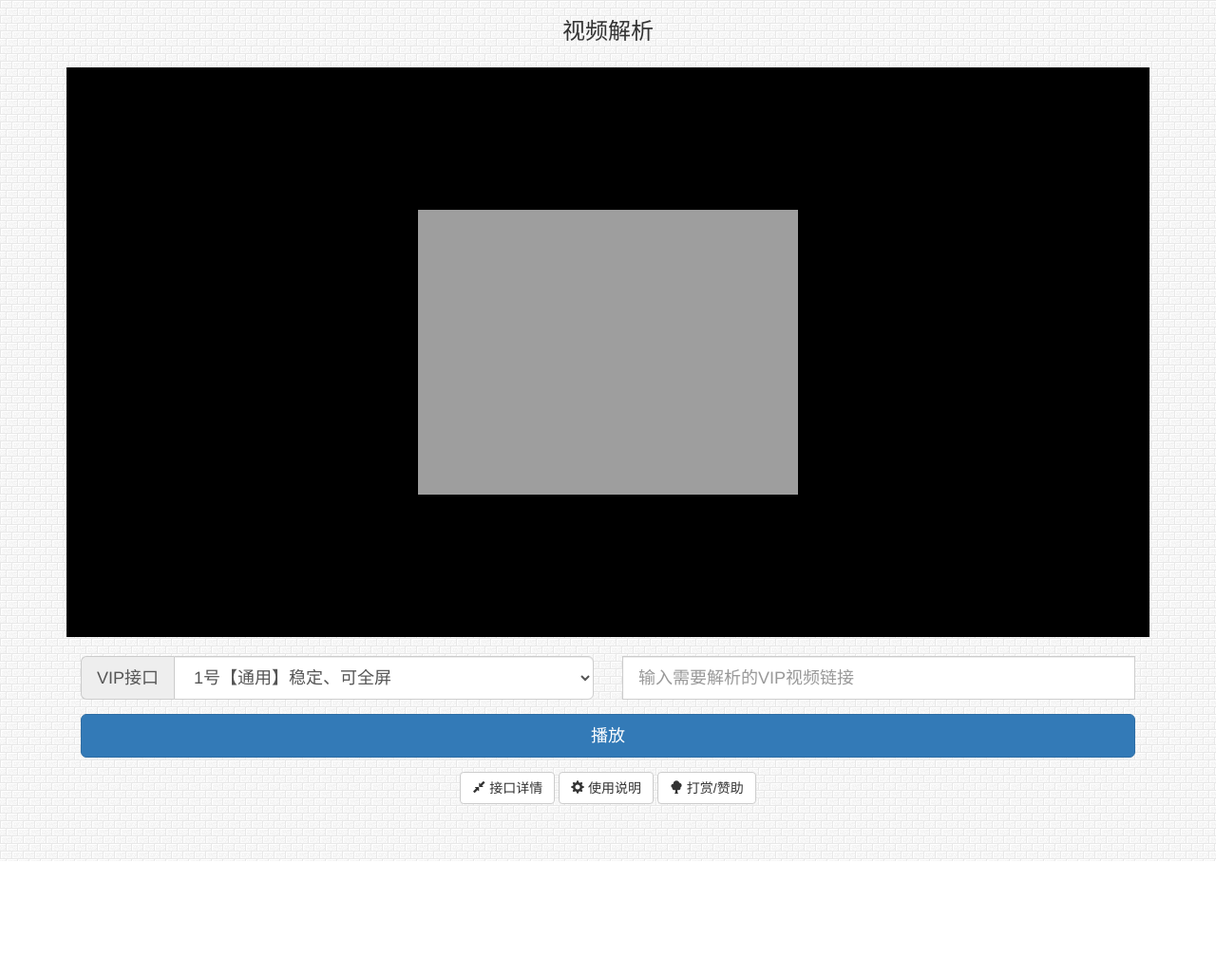
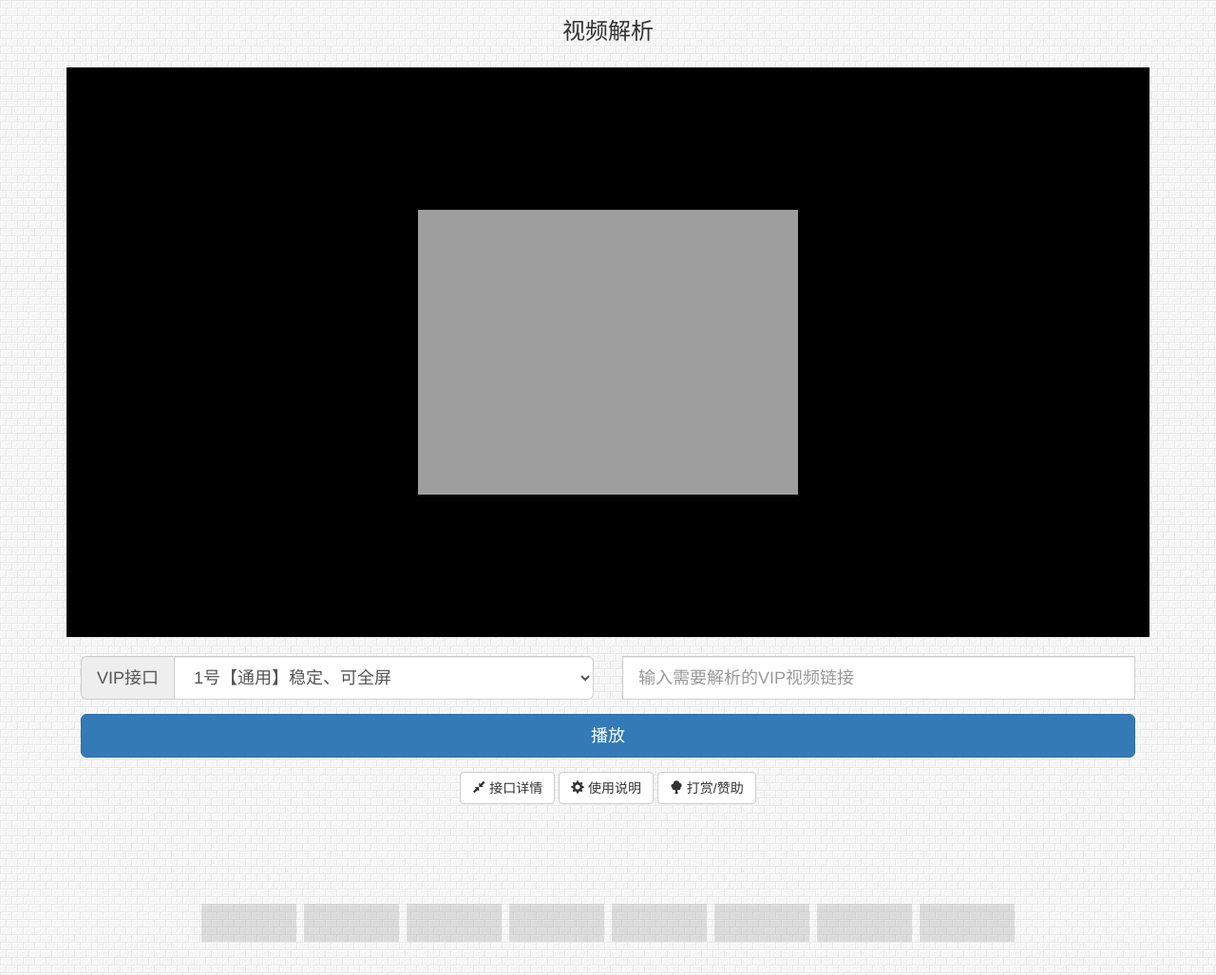
Before and after one commit to frank2088/n100, a plain HTML site: page index.html in a window 1280 px wide. Shown: the whole page at 95% size. Before the commit the page ends 907 px from the top, so only its background shows below. Drawn offline with nearby package versions, Linux system fonts and the light colour scheme; grey boxes are pictures that could not be loaded.

Commit message:
Update index.html

```diff
--- a/index.html
+++ b/index.html
@@ -236,5 +236,47 @@
     </div>
 </div>
 
+<footer class="" style="margin-top: 30px; margin-bottom: 10px;">
+    <div class="container">
+        <div class="row">
+            <div style="margin: 15px 15px 15px 15px; overflow: hidden;" align="center">
+                <a href="http://www.youku.com/" target="_blank">
+                    <img class="cover_img" width="100px" height="40px" src="https://ss0.baidu.com/6ONWsjip0QIZ8tyhnq/it/u=1224579036,3430335986&fm=58&s=37F76832DD66EE1149549AF40300D0B5&bpow=121&bpoh=75" alt="优酷视频">
+                </a>
+                <a href="http://www.iqiyi.com/" target="_blank">
+                    <img class="cover_img" width="100px" height="40px" src="https://ss3.baidu.com/-rVXeDTa2gU2pMbgoY3K/it/u=2733301358,2353909235&fm=202&src=764&mola=new&crop=v1" alt="爱奇艺">
+                </a>
+                <a href="http://v.qq.com" target="_blank">
+                    <img class="cover_img" width="100px" height="40px" src="https://ss1.baidu.com/6ONXsjip0QIZ8tyhnq/it/u=2577259750,1150388651&fm=58&s=2124D41287E16D014ECD49C6000010B3" alt="腾讯视频">
+                </a>
+                <a href="http://www.le.com/" target="_blank">
+                    <img class="cover_img" width="100px" height="40px" src="https://ss1.baidu.com/6ONXsjip0QIZ8tyhnq/it/u=2649107605,4085137762&fm=58&s=73762872CDA06D01087442E40200B036" alt="乐视视频">
+                </a>
+                <a href="http://tv.sohu.com/" target="_blank">
+                    <img class="cover_img" width="100px" height="40px" src="https://ss0.baidu.com/6ONWsjip0QIZ8tyhnq/it/u=1044056865,3362307516&fm=58&s=4414E03394F45D901ED52BEE0300E022" alt="搜狐视频">
+                </a>
+                <a href="http://www.mgtv.com/" target="_blank">
+                    <img class="cover_img" width="100px" height="40px" src="https://ss1.baidu.com/6ONXsjip0QIZ8tyhnq/it/u=592793815,3099896906&fm=58&s=FEC7E91ED4B1F9821E7D8CC400009031&bpow=121&bpoh=75" alt="芒果TV">
+                </a>
+                <a href="http://www.pptv.com/" target="_blank">
+                    <img class="cover_img" width="100px" height="40px" src="https://ss1.baidu.com/6ONXsjip0QIZ8tyhnq/it/u=2552131531,889738107&fm=58&s=CC87C712CDB7EE114E6B8546020070BB&bpow=121&bpoh=75" alt="PP视频">
+                </a>
+                <a href="http://www.wasu.cn/" target="_blank">
+                    <img class="cover_img" width="100px" height="40px" src="http://a0.att.hudong.com/25/08/20300543005749142105089638388_s.jpg" alt="华数TV">
+                </a>
+            </div>
+        </div>
+        <div class="row row_change">
+        <ul class="list-inline text-center">
+<!--           <li>Copyright © {{ jiexi_name }}</li>
+          <li>联系方式：
+          <a href="javascript:void(0);" onClick="contact('qq')" target="_blank" title="点击这里，给我留言~"><i class="fa fa-qq" aria-hidden="true"></i></a>
+          <a href="javascript:void(0);" onClick="contact('email')" target="_blank" title="点击这里，给我发邮件~"><i class="fa fa-envelope" aria-hidden="true"></i></a>
+          <span id="email" class="hidden"></span>
+          </li> -->
+        </ul>
+        </div>
+    </div>
+</footer>
 </body>
 </html>
```
